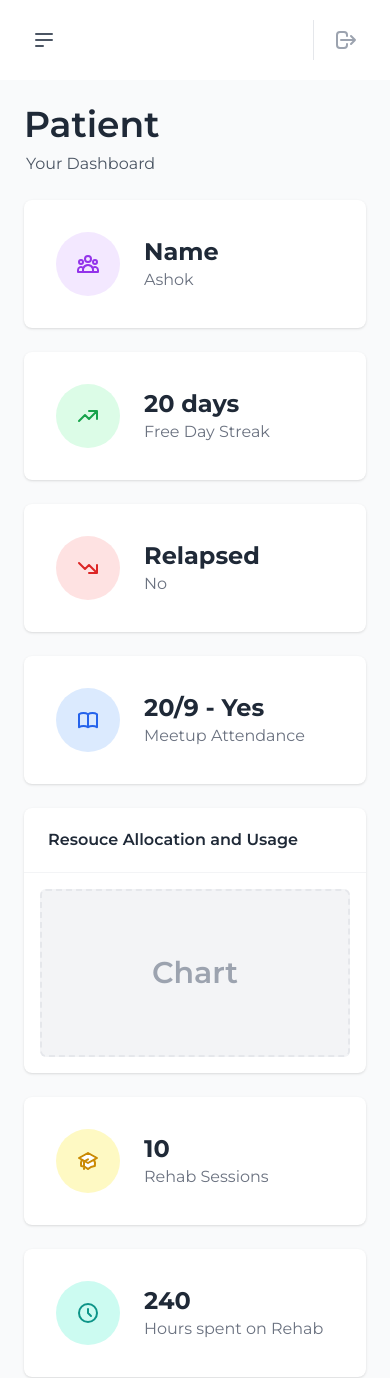
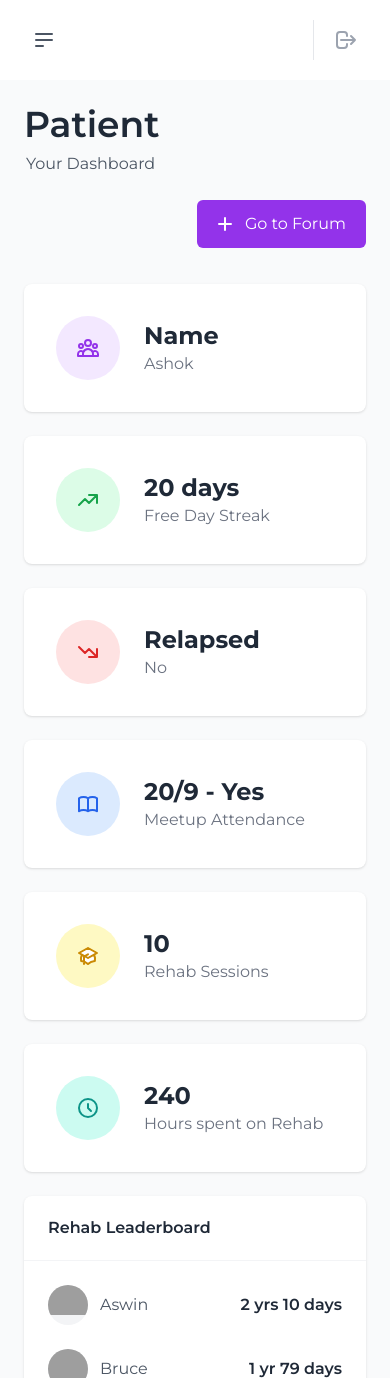
Before and after one commit to ashwin3082002/codeyankee_SIH, a Django app: page /patient/dashboard in a window 390 px wide. Shown: the top 1378 px of the page. Run offline with Django 4.2, Linux system fonts and the light colour scheme; style sheets or scripts are compiled from the project's sources; some libraries are stand-ins or nearby versions; grey boxes are pictures that could not be loaded.

Commit message:
added forum btn

```diff
--- a/templates/patient/dash.html
+++ b/templates/patient/dash.html
@@ -94,29 +94,16 @@
 					<h1 class="text-4xl font-semibold mb-2">Patient</h1>
 					<h2 class="text-gray-600 ml-0.5">Your Dashboard</h2>
 				</div>
-				{% comment %}
 				<div class="flex flex-wrap items-start justify-end -mb-3">
-					<button
-						class="inline-flex px-5 py-3 text-purple-600 hover:text-purple-700 focus:text-purple-700 hover:bg-purple-100 focus:bg-purple-100 border border-purple-600 rounded-md mb-3"
-					>
-						<svg aria-hidden="true" fill="none" viewBox="0 0 24 24" stroke="currentColor" class="flex-shrink-0 h-5 w-5 -ml-1 mt-0.5 mr-2">
-							<path
-								stroke-linecap="round"
-								stroke-linejoin="round"
-								stroke-width="2"
-								d="M15.232 5.232l3.536 3.536m-2.036-5.036a2.5 2.5 0 113.536 3.536L6.5 21.036H3v-3.572L16.732 3.732z"
-							/>
-						</svg>
-						Manage dashboard
-					</button>
-					<button class="inline-flex px-5 py-3 text-white bg-purple-600 hover:bg-purple-700 focus:bg-purple-700 rounded-md ml-6 mb-3">
-						<svg aria-hidden="true" fill="none" viewBox="0 0 24 24" stroke="currentColor" class="flex-shrink-0 h-6 w-6 text-white -ml-1 mr-2">
-							<path stroke-linecap="round" stroke-linejoin="round" stroke-width="2" d="M12 6v6m0 0v6m0-6h6m-6 0H6" />
-						</svg>
-						Create new dashboard
-					</button>
+					<a href="{% url "forum" %}">
+						<button class="inline-flex px-5 py-3 text-white bg-purple-600 hover:bg-purple-700 focus:bg-purple-700 rounded-md ml-6 mb-3">
+							<svg aria-hidden="true" fill="none" viewBox="0 0 24 24" stroke="currentColor" class="flex-shrink-0 h-6 w-6 text-white -ml-1 mr-2">
+								<path stroke-linecap="round" stroke-linejoin="round" stroke-width="2" d="M12 6v6m0 0v6m0-6h6m-6 0H6" />
+							</svg>
+							Go to Forum
+						</button>
+					</a>
 				</div>
-				{% endcomment %}
 			</div>
 			<section class="grid md:grid-cols-2 xl:grid-cols-4 gap-6">
 				<div class="flex items-center p-8 bg-white shadow rounded-lg">
@@ -176,7 +163,7 @@
 				</div>
 			</section>
 			<section class="grid md:grid-cols-2 xl:grid-cols-4 xl:grid-rows-3 xl:grid-flow-col gap-6">
-				<div class="flex flex-col md:col-span-2 md:row-span-2 bg-white shadow rounded-lg">
+				{% comment %} <div class="flex flex-col md:col-span-2 md:row-span-2 bg-white shadow rounded-lg">
 					<div class="px-6 py-5 font-semibold border-b border-gray-100">Resouce Allocation and Usage</div>
 					<div class="p-4 flex-grow">
 						<div
@@ -185,7 +172,7 @@
 							Chart
 						</div>
 					</div>
-				</div>
+				</div> {% endcomment %}
 				<div class="flex items-center p-8 bg-white shadow rounded-lg">
 					<div class="inline-flex flex-shrink-0 items-center justify-center h-16 w-16 text-yellow-600 bg-yellow-100 rounded-full mr-6">
 						<svg aria-hidden="true" fill="none" viewBox="0 0 24 24" stroke="currentColor" class="h-6 w-6">
```
